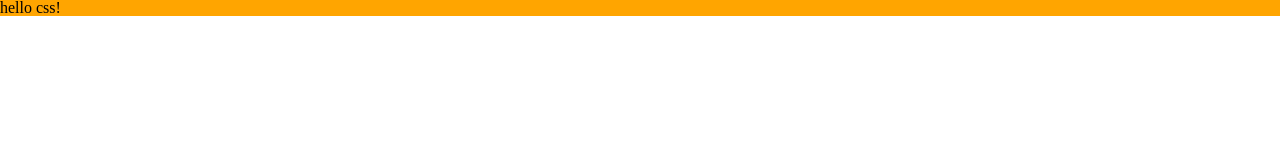
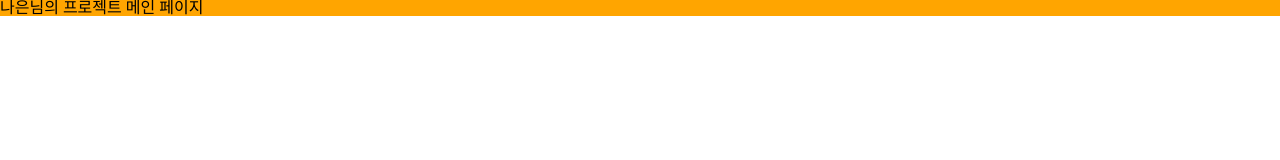
Before and after one commit to betteree/team-project, a website built with Vite: page index.html in a window 1280 px wide. Built offline with nearby package versions, Linux system fonts and the light colour scheme.

```diff
--- a/index.html
+++ b/index.html
@@ -1,7 +1,7 @@
 <!doctype html>
 <html lang="ko-KR">
   <head>
-    <title>Vite Pure css</title>
+    <title>3조의 바닐라 프로젝트</title>
     <meta charset="UTF-8" />
     <link rel="icon" type="image/svg+xml" href="/vite.svg" />
     <link rel="stylesheet" href="/src/styles/style.css" />
@@ -11,7 +11,7 @@
   </head>
   <body>
     <div id="app">
-      hello css!
+     나은님의 프로젝트 메인 페이지
     </div>
 
 
```
